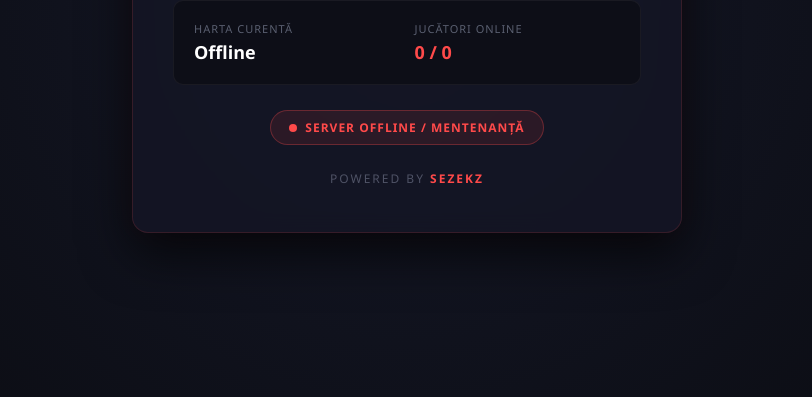
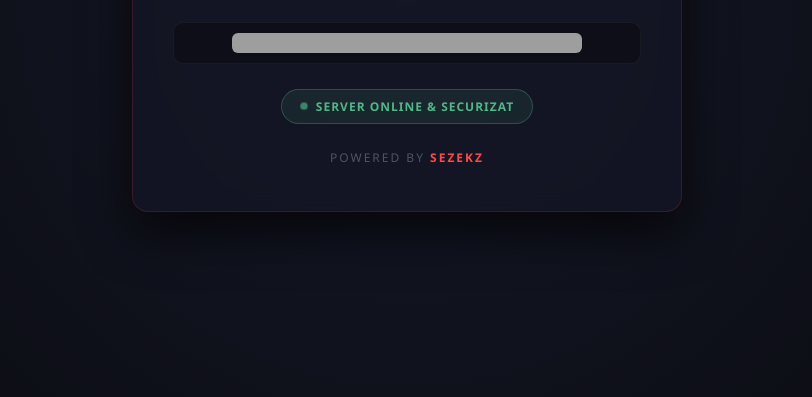
Before and after one commit to sezekz/fastdl, a plain HTML site: page index.html in a window 1280 px wide. Shown: the part 403-800 px from the top of the page, without its empty margins (233-1045 px from the left). Drawn offline with Linux system fonts and the light colour scheme; no server answers; grey boxes are pictures that could not be loaded.

Commit message:
Update index.html

```diff
--- a/index.html
+++ b/index.html
@@ -64,36 +64,21 @@
             margin-bottom: 25px;
         }
 
-        /* Sectiunea de statistici LIVE */
-        .live-stats {
+        /* Sectiunea Tracker */
+        .tracker-container {
             background: rgba(10, 11, 16, 0.6);
             border: 1px solid rgba(255, 255, 255, 0.05);
             border-radius: 10px;
-            padding: 20px;
+            padding: 10px;
             margin-bottom: 25px;
-            display: grid;
-            grid-template-columns: 1fr 1fr;
-            gap: 15px;
-            text-align: left;
+            display: flex;
+            justify-content: center;
+            align-items: center;
         }
-        .stat-card {
-            display: flex;
-            flex-direction: column;
-        }
-        .stat-label {
-            font-size: 11px;
-            color: #5b6071;
-            text-transform: uppercase;
-            letter-spacing: 1px;
-            margin-bottom: 4px;
-        }
-        .stat-value {
-            font-size: 18px;
-            font-weight: 700;
-            color: #ffffff;
-        }
-        .stat-value.highlight {
-            color: #ff4a4a;
+        .tracker-container iframe {
+            border: none;
+            border-radius: 6px;
+            background: transparent;
         }
 
         .badge-container {
@@ -113,21 +98,12 @@
             text-transform: uppercase;
             letter-spacing: 1px;
         }
-        .status-badge.offline {
-            background: rgba(255, 74, 74, 0.1);
-            border: 1px solid rgba(255, 74, 74, 0.3);
-            color: #ff4a4a;
-        }
         .status-dot {
             width: 8px;
             height: 8px;
             background-color: #52b788;
             border-radius: 50%;
             animation: pulse 1.8s infinite;
-        }
-        .status-badge.offline .status-dot {
-            background-color: #ff4a4a;
-            animation: none;
         }
         .footer-credits {
             font-size: 12px;
@@ -156,22 +132,16 @@
             Nod regional securizat pentru descărcarea ultra-rapidă a resurselor (FastDL). Hărțile, modelele și sunetele se descarcă instantaneu prin infrastructura GitHub Cloud.
         </p>
 
-        <!-- AICI SE AFISEAZA DATELE DIN SERVERUL DE CS -->
-        <div class="live-stats">
-            <div class="stat-card">
-                <span class="stat-label">Harta Curentă</span>
-                <span id="current-map" class="stat-value">Se încarcă...</span>
-            </div>
-            <div class="stat-card">
-                <span class="stat-label">Jucători Online</span>
-                <span id="player-count" class="stat-value highlight">-- / 32</span>
-            </div>
+        <!-- Widget oficial GameTracker integrat discret in design -->
+        <div class="tracker-container">
+            <iframe src="https://gametracker.com"
+                    draggable="false" width="350" height="20" scrolling="no"></iframe>
         </div>
 
         <div class="badge-container">
-            <div id="server-status-badge" class="status-badge">
+            <div class="status-badge">
                 <span class="status-dot"></span>
-                <span id="status-text">Se verifică serverul...</span>
+                Server Online & Securizat
             </div>
         </div>
 
@@ -180,67 +150,5 @@
         </div>
     </div>
 
-    <script>
-        // Script pentru interogarea IP-ului de CS 1.6 prin API public gratuit
-        const SERVER_IP = "194.176.184.80";
-        const SERVER_PORT = "27015";
-
-        async function fetchServerStats() {
-            try {
-                // Utilizam API-ul public GameDig / Schema de query bazata pe tracker public stabil
-                const response = await fetch(`https://scrybot.com{SERVER_IP}/${SERVER_PORT}`);
-
-                if (!response.ok) throw new Error('API Offline');
-
-                const data = await response.json();
-
-                if (data && data.online) {
-                    document.getElementById('current-map').innerText = data.map || "Nespecificată";
-                    document.getElementById('player-count').innerText = `${data.players || 0} / ${data.max_players || 32}`;
-
-                    // Actualizare Badge
-                    document.getElementById('server-status-badge').className = "status-badge";
-                    document.getElementById('status-text').innerText = "Server Online & Securizat";
-                } else {
-                    setServerOffline();
-                }
-            } catch (error) {
-                // Fallback pe alt API public stabil daca primul intampina probleme
-                fetchFallbackStats();
-            }
-        }
-
-        async function fetchFallbackStats() {
-            try {
-                const response = await fetch(`https://gamedig.app{SERVER_IP}:${SERVER_PORT}`);
-                const data = await response.json();
-
-                if (data && !data.error) {
-                    document.getElementById('current-map').innerText = data.map || "de_dust2";
-                    document.getElementById('player-count').innerText = `${data.players.length || 0} / ${data.maxplayers || 32}`;
-                    document.getElementById('server-status-badge').className = "status-badge";
-                    document.getElementById('status-text').innerText = "Server Online & Securizat";
-                } else {
-                    setServerOffline();
-                }
-            } catch (e) {
-                setServerOffline();
-            }
-        }
-
-        function setServerOffline() {
-            document.getElementById('current-map').innerText = "Offline";
-            document.getElementById('player-count').innerText = "0 / 0";
-            document.getElementById('server-status-badge').className = "status-badge offline";
-            document.getElementById('status-text').innerText = "Server Offline / Mentenanță";
-        }
-
-        // Porneste interogarea la incarcarea paginii
-        fetchServerStats();
-
-        // Actualizeaza datele automat la fiecare 30 de secunde
-        setInterval(fetchServerStats, 30000);
-    </script>
-
 </body>
 </html>
```
